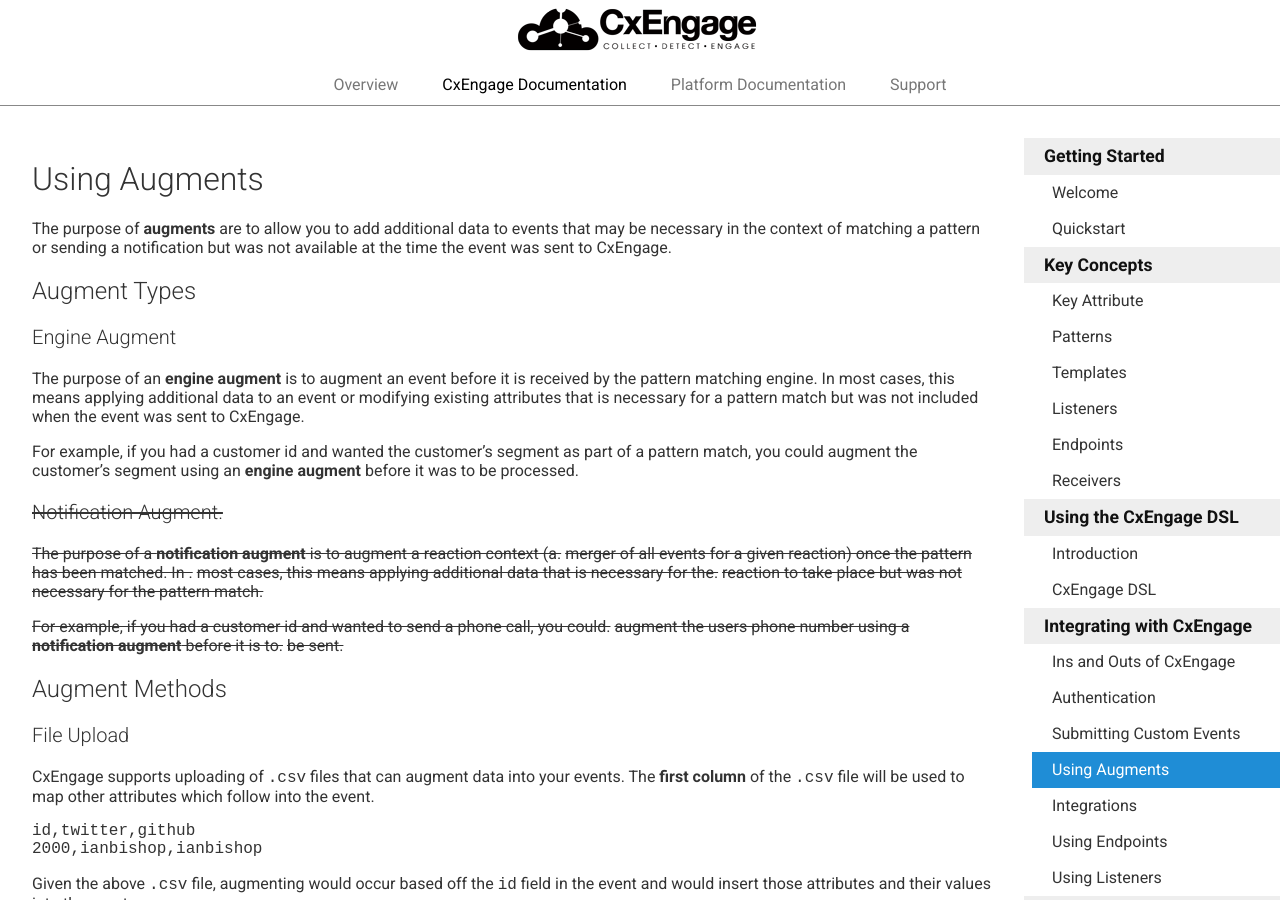
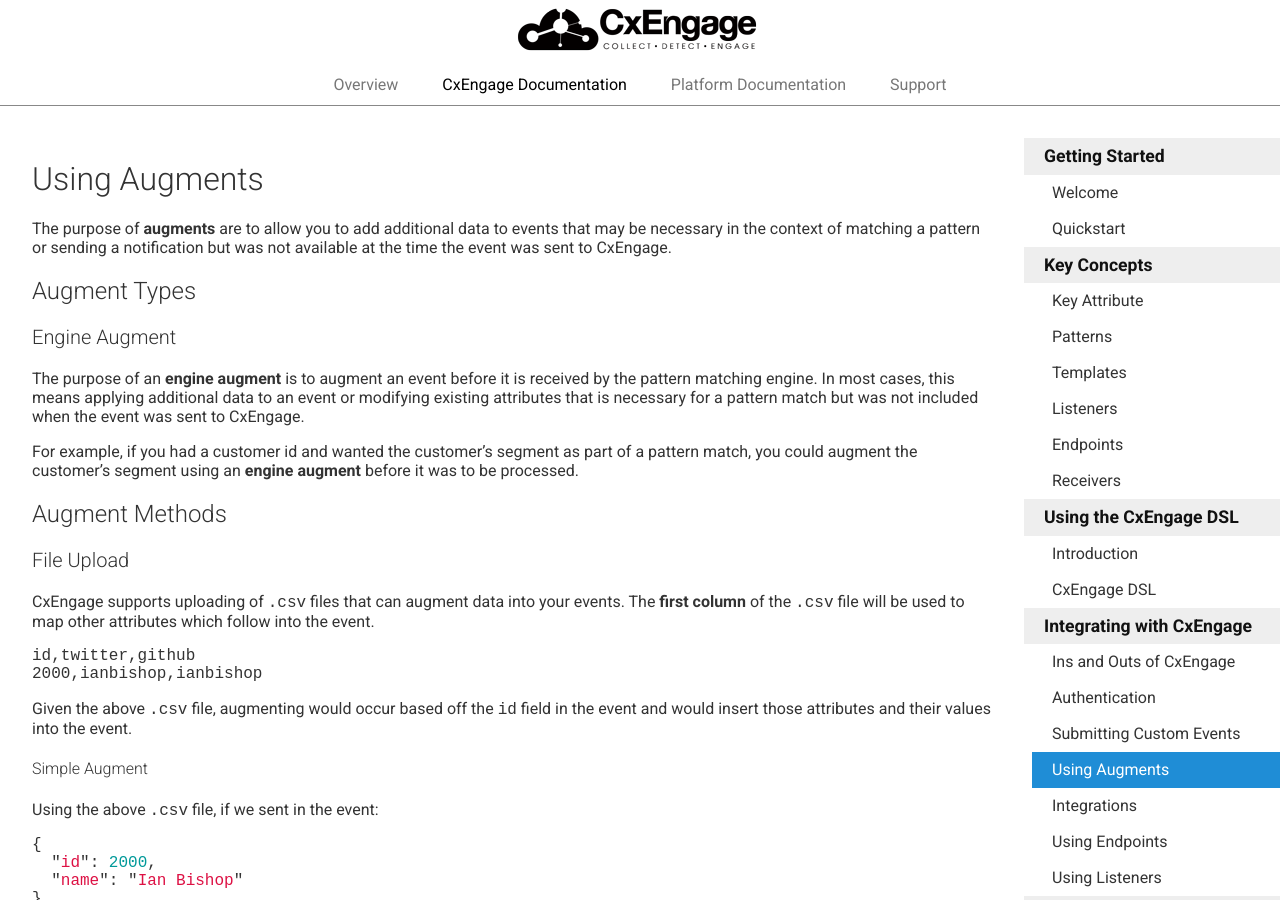
Before and after one commit to ianbishop/userevents.github.io, a Jekyll site: the page built from 4.2/docs/using-augments.md, in a window 1280 px wide and 900 px high. Built offline with Jekyll 4.4.1, drawn with Linux system fonts in a browser that asks for light colours; Markdown is read by kramdown in place of the engine named in the settings.

Commit message:
Update using-augments.md

```diff
--- a/4.2/docs/using-augments.md
+++ b/4.2/docs/using-augments.md
@@ -24,17 +24,6 @@
 For example, if you had a customer id and wanted the customer's segment as part
 of a pattern match, you could augment the customer's segment using an **engine
 augment** before it was to be processed.
-
-### ~~Notification Augment.~~
-
-~~The purpose of a **notification augment** is to augment a reaction context (a.~~
-~~merger of all events for a given reaction) once the pattern has been matched. In .~~
-~~most cases, this means applying additional data that is necessary for the.~~
-~~reaction to take place but was not necessary for the pattern match.~~
-
-~~For example, if you had a customer id and wanted to send a phone call, you could.~~
-~~augment the users phone number using a **notification augment** before it is to.~~
-~~be sent.~~
 
 ## Augment Methods
 
```
